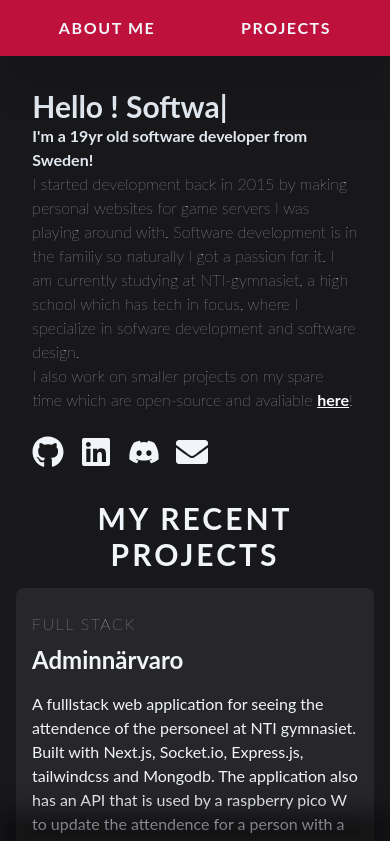
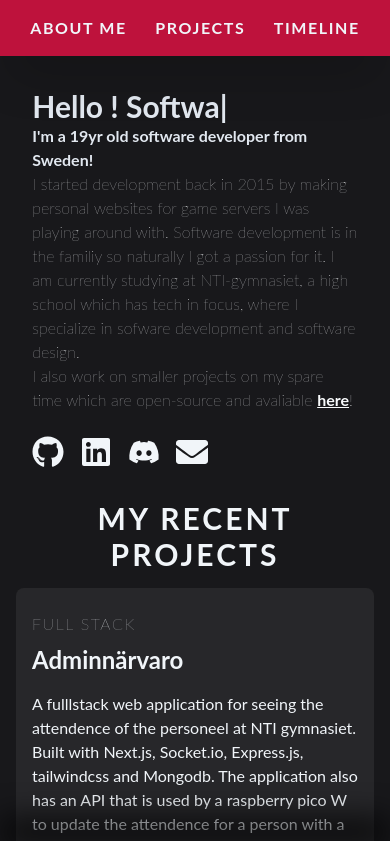
Before and after one commit to linus-jansson/linus-jansson.github.io, a Next.js app: page / in a window 390 px wide. Shown: the top 841 px of the page. Built offline with nearby package versions, Linux system fonts and the light colour scheme.

Commit message:
fixed mobile navbar

```diff
--- a/src/app/page.tsx
+++ b/src/app/page.tsx
@@ -88,8 +88,7 @@ export default function IndexPage() {
             <div className='md:hidden z-50 sticky shadow-2xl w-screen top-0 bg-rose-700 p-4 flex flex-row justify-around xs:flex-col'>
                 <a href="#start" className='text-slate-100 hover:text-slate-300 duration-100 font-bold uppercase tracking-widest hover:underline'>About Me</a>
                 <a href="#projects" className='text-slate-100 hover:text-slate-400 duration-100 font-bold uppercase tracking-widest hover:underline'>Projects</a>
-                {/* <a href="#timeline">Timeline</a>
-                <a href="#">My knowledge</a> */}
+                <a href="#timeline" className='text-slate-100 hover:text-slate-400 duration-100 font-bold uppercase tracking-widest hover:underline'>Timeline</a>
             </div>
             <div id='start' className='scroll-mt-12 flex flex-col lg:flex-row pt-4'>
                 <Header />
```
